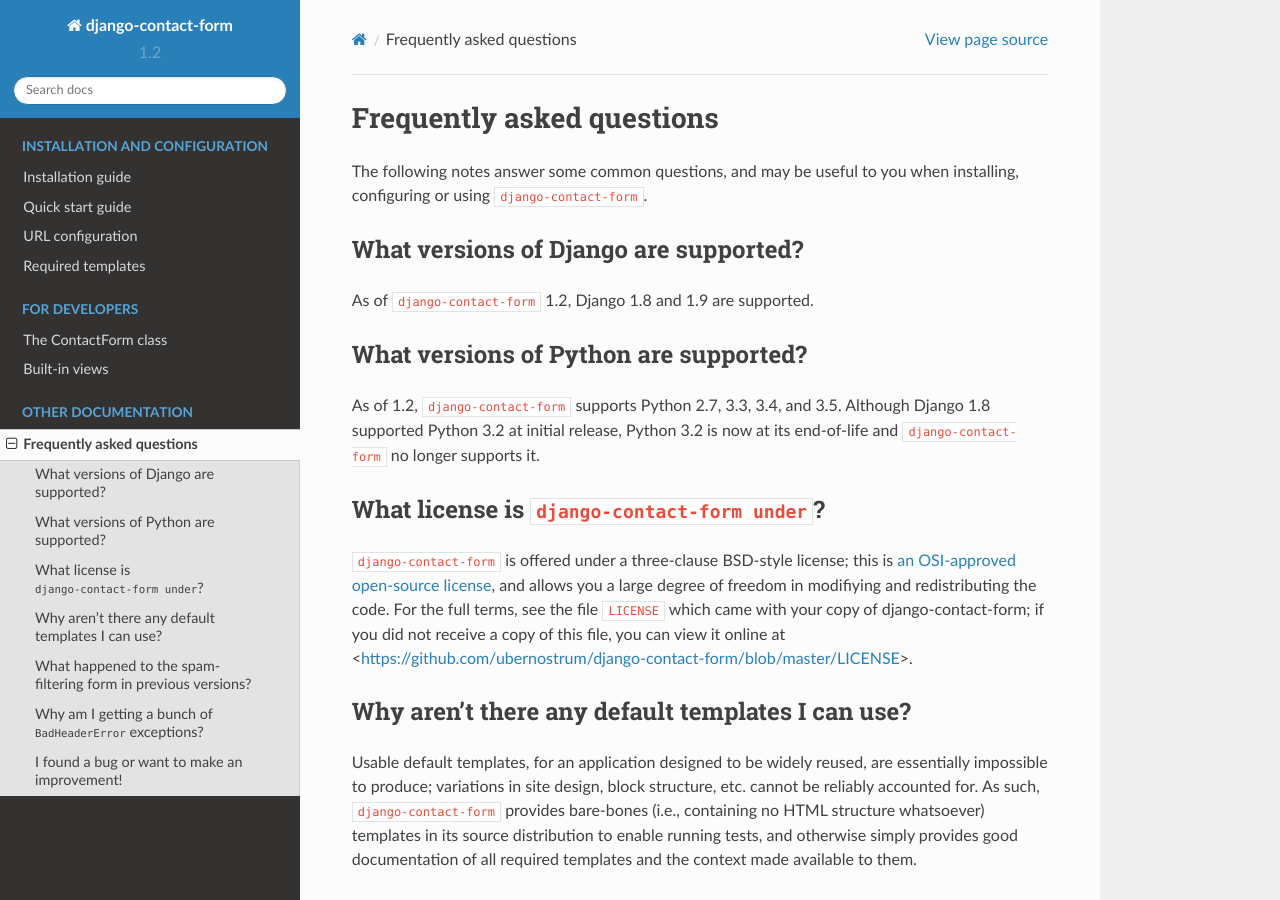
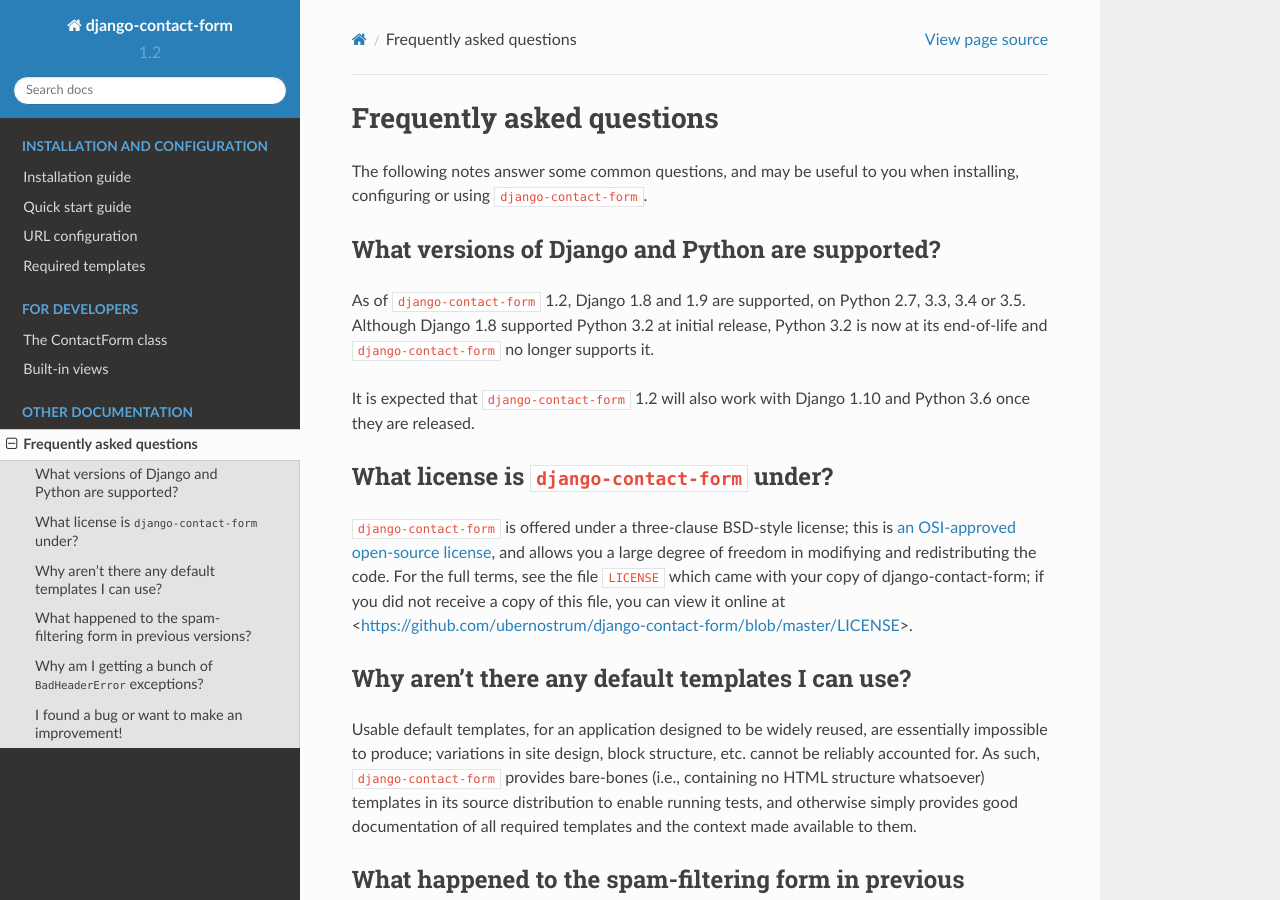
Before and after one commit to ubernostrum/django-contact-form, a Sphinx documentation site: the page built from docs/faq.rst, in a window 1280 px wide and 900 px high. Built offline with Sphinx 7.4.7 and the Read the Docs theme 2.0.0, drawn with Linux system fonts in a browser that asks for light colours.

Commit message:
Fix up Django/Python version explanations.

```diff
--- a/docs/faq.rst
+++ b/docs/faq.rst
@@ -8,22 +8,19 @@
 you when installing, configuring or using ``django-contact-form``.
 
 
-What versions of Django are supported?
---------------------------------------
+What versions of Django and Python are supported?
+-------------------------------------------------
 
-As of ``django-contact-form`` |version|, Django 1.8 and 1.9 are supported.
+As of ``django-contact-form`` |version|, Django 1.8 and 1.9 are
+supported, on Python 2.7, 3.3, 3.4 or 3.5. Although Django 1.8
+supported Python 3.2 at initial release, Python 3.2 is now at its
+end-of-life and ``django-contact-form`` no longer supports it.
+
+It is expected that ``django-contact-form`` |version| will also work
+with Django 1.10 and Python 3.6 once they are released.
 
 
-What versions of Python are supported?
---------------------------------------
-
-As of |version|, ``django-contact-form`` supports Python 2.7, 3.3,
-3.4, and 3.5. Although Django 1.8 supported Python 3.2 at initial
-release, Python 3.2 is now at its end-of-life and
-``django-contact-form`` no longer supports it.
-
-
-What license is ``django-contact-form under``?
+What license is ``django-contact-form`` under?
 ----------------------------------------------
 
 ``django-contact-form`` is offered under a three-clause BSD-style
--- a/docs/install.rst
+++ b/docs/install.rst
@@ -16,6 +16,9 @@
 * Django 1.8 suports Python 2.7, 3.3, 3.4 and 3.5.
 
 * Django 1.9 supports Python 2.7, 3.4 and 3.5.
+
+It is expected that ``django-contact-form`` |version| will also work
+with Django 1.10 and Python 3.6 once they are released.
 
 .. important:: **Python 3.2**
 
```
